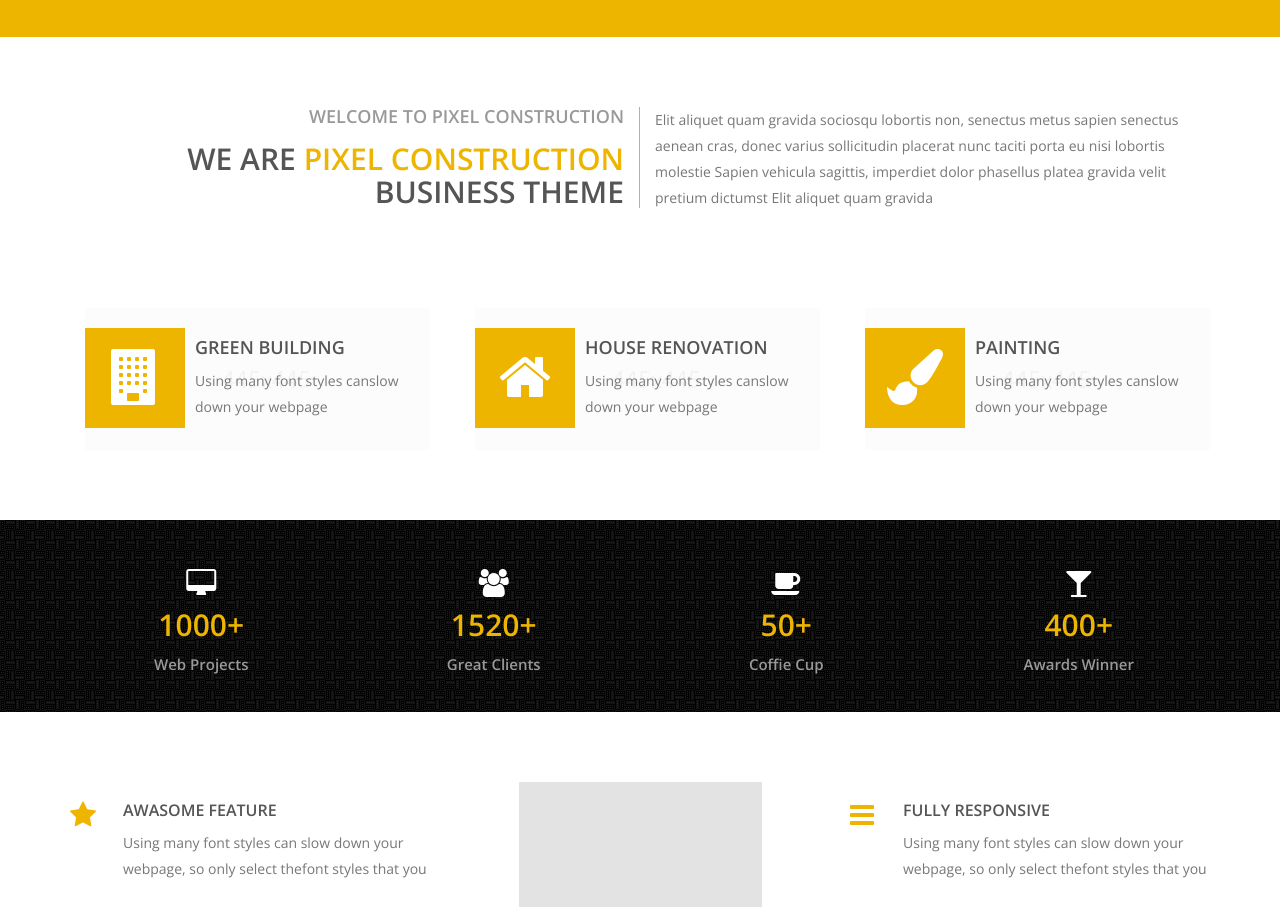
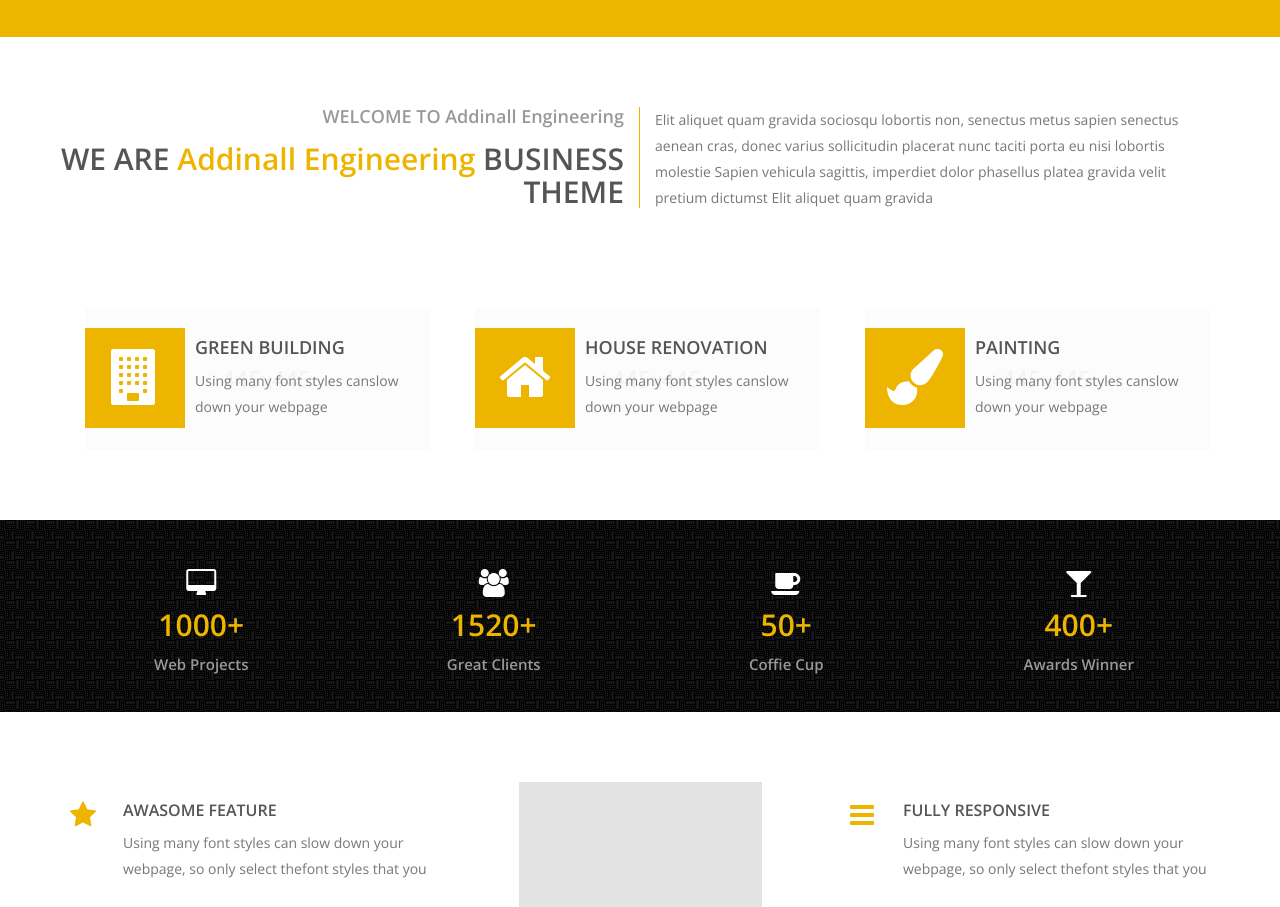
Before and after one commit to addinall/anvr, a plain HTML site: page index.html in a window 1280 px wide. Shown: the part 1017-1924 px from the top of the page. Drawn offline with nearby package versions, Linux system fonts and the light colour scheme; files that its build step writes are made by us from their sources.

```diff
--- a/index.html
+++ b/index.html
@@ -16,8 +16,8 @@
 //                of mine in the future.  Or I can just spend a few moments
 //                a few times a year and do small mods myself as requested.
 //                A HUGE CMS is overkill.
-//		  Index.  The landing page.  Carousel and some CSS3 animations/transitions
-//		  to make it pretty.
+//		          Index.  The landing page.  Carousel and some CSS3 animations/transitions
+//		          to make it pretty.
 -->
 
 <!-- #include file="header.html" -->
@@ -99,8 +99,8 @@
     <div class="row">
       <div class="col-md-6 nopadding">
         <div class="section-2-box-left wow fadeInLeft">
-          <h4>WELCOME TO PIXEL CONSTRUCTION</h4>
-          <h2>WE ARE <span class="color-yellow">PIXEL CONSTRUCTION</span> BUSINESS THEME</h2>
+          <h4>WELCOME TO Addinall Engineering</h4>
+          <h2>WE ARE <span class="color-yellow">Addinall Engineering</span> BUSINESS THEME</h2>
         </div>
       </div>
       <div class="col-md-6">
```
Also changed, not shown: contact.html (+4 -4 lines), faq.html (+2 -2 lines), index2.html (+2 -2 lines), js/main.js (+19 -117 lines), services.html (+1 -1 lines), typography.html (+1 -1 lines).
